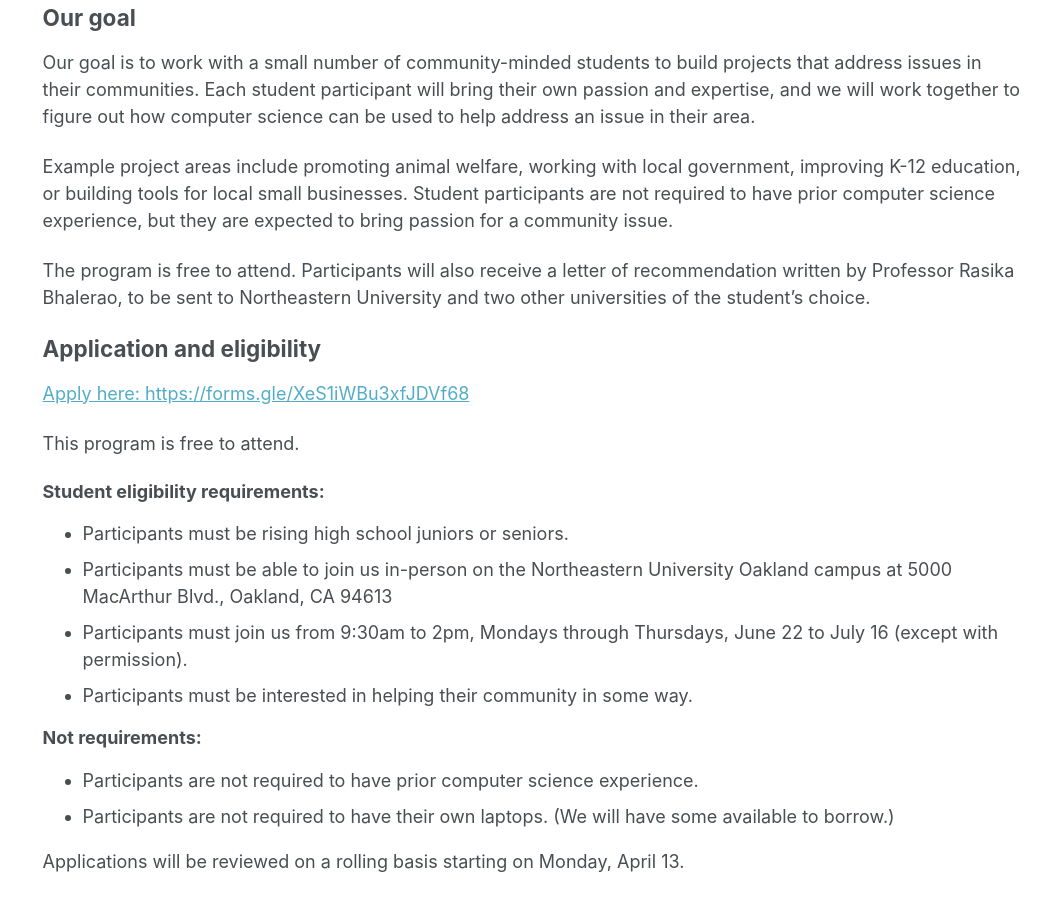
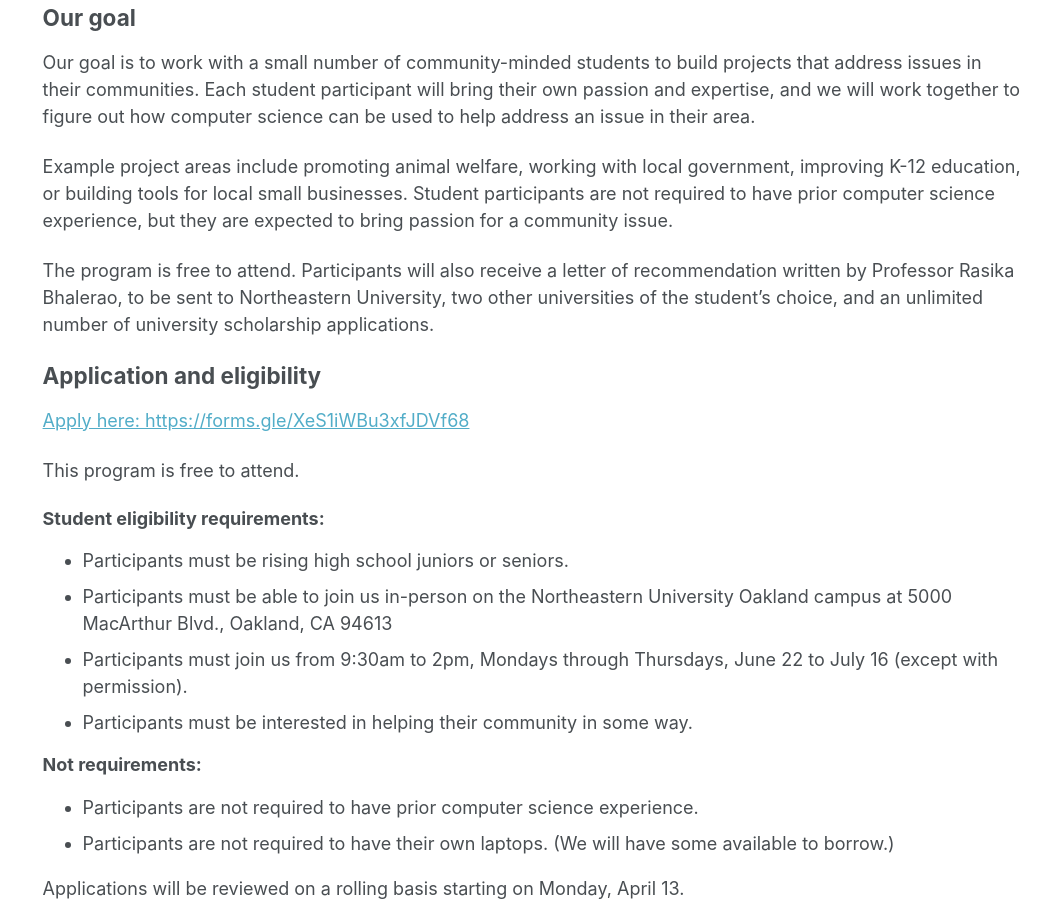
Before and after one commit to rasikabh/rasikabh.github.io, a Jekyll site: the page built from _pages/summercodingcommunity.md, in a window 1280 px wide and 900 px high, scrolled down 505 px. Shown: the whole window, without its empty margins (239-1280 px from the left). Built offline with Jekyll 4.4.1, drawn with Linux system fonts in a browser that asks for light colours.

Commit message:
Where will letters be sent
Added scholarship application benefits to the program details.

```diff
--- a/_pages/summercodingcommunity.md
+++ b/_pages/summercodingcommunity.md
@@ -32,7 +32,7 @@
 
 Example project areas include promoting animal welfare, working with local government, improving K-12 education, or building tools for local small businesses. Student participants are not required to have prior computer science experience, but they are expected to bring passion for a community issue.
 
-The program is free to attend. Participants will also receive a letter of recommendation written by Professor Rasika Bhalerao, to be sent to Northeastern University and two other universities of the student's choice.
+The program is free to attend. Participants will also receive a letter of recommendation written by Professor Rasika Bhalerao, to be sent to Northeastern University, two other universities of the student's choice, and an unlimited number of university scholarship applications.
 
 ## Application and eligibility
 
```
